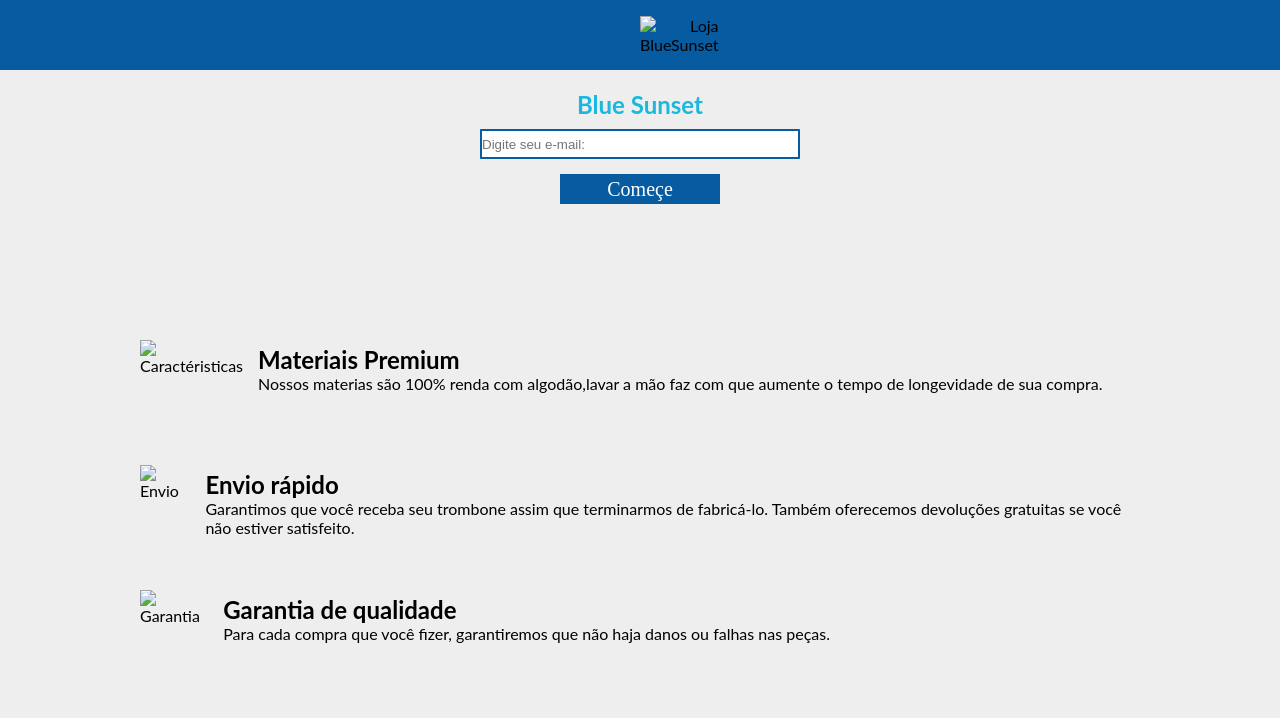
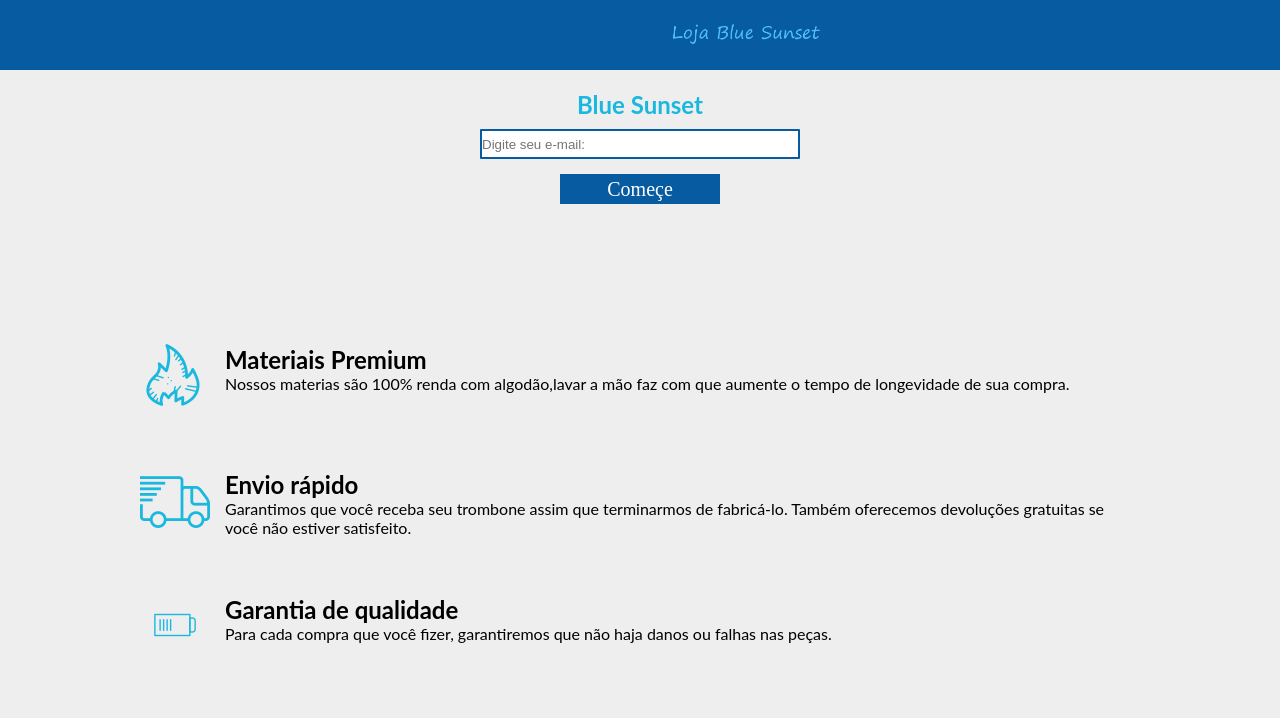
Before and after one commit to icsleal/Landing-Pages, a plain HTML site: page index.html in a window 1280 px wide. Shown: the top 718 px of the page. Drawn offline with Linux system fonts and the light colour scheme; the site is published under a folder, as on GitHub Pages, so addresses that start at the root find nothing.

Commit message:
atualizado

```diff
--- a/index.html
+++ b/index.html
@@ -12,7 +12,7 @@
         <div class="logo">
           <img
             id="header-img"
-            src="/img/Blue Sunset.png"
+            src="./img/Blue Sunset.png"
             alt="Loja BlueSunset"
           />
         </div>
@@ -42,7 +42,7 @@
         <section id="feacture">
           <div class="grid">
             <div class="icon">
-              <img src="/img/fogo.png" alt="Caractéristicas" />
+              <img src="./img/fogo.png" alt="Caractéristicas" />
             </div>
             <div class="desc">
               <h2>Materiais Premium</h2>
@@ -52,7 +52,7 @@
 
           <div class="grid">
             <div class="icon">
-              <img src="/img/transportepng.png" alt="Envio" />
+              <img src="./img/transportepng.png" alt="Envio" />
             </div>
             <div class="desc">
               <h2>Envio rápido</h2>
@@ -62,7 +62,7 @@
 
           <div class="grid">
             <div class="icon">
-              <img src="/img/bateria.png" alt="Garantia" />
+              <img src="./img/bateria.png" alt="Garantia" />
             </div>
             <div class="desc">
               <h2>Garantia de qualidade</h2>
```
